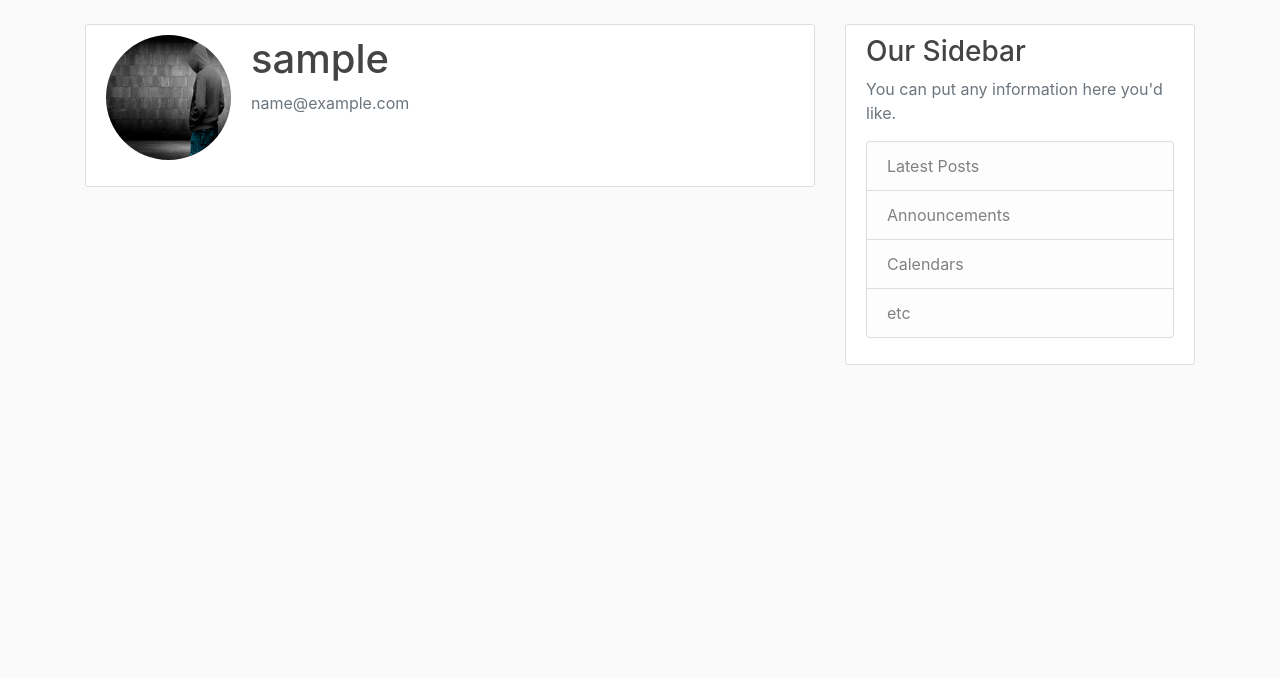
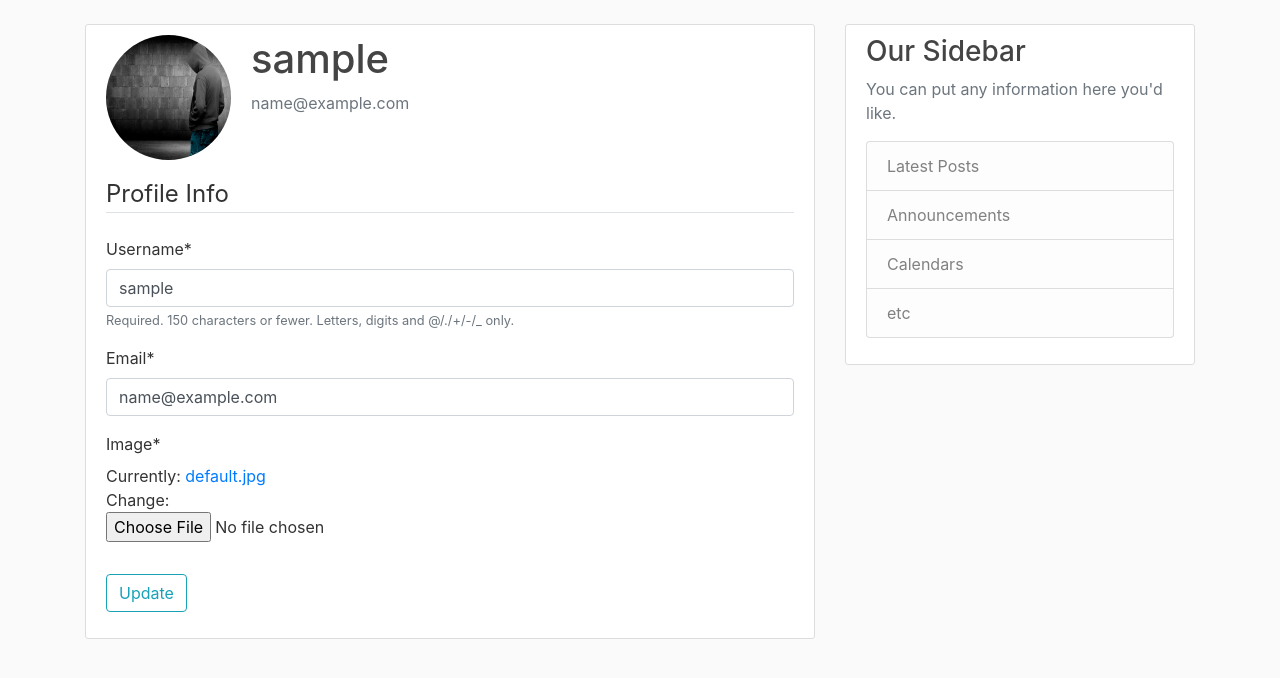
Before and after one commit to fonzobalao/djangopractice, a Django app: page /profile/ in a window 1280 px wide. Shown: the part 56-734 px from the top of the page. Run offline with Django 3.2, Linux system fonts and the light colour scheme; the visitor is signed in with stand-in values (Sample User, id 1); some libraries are stand-ins or nearby versions.

Commit message:
user can update profile

```diff
--- a/djangopractice/settings.py
+++ b/djangopractice/settings.py
@@ -123,7 +123,7 @@ USE_TZ = True
 STATIC_URL = '/static/'
 
 MEDIA_ROOT = os.path.join(BASE_DIR, 'media')
-MEDIA_URL = '../media/'
+MEDIA_URL = '/media/'
 
 CRISPY_TEMPLATE_PACK = 'bootstrap4'
 
--- a/djangopractice/urls.py
+++ b/djangopractice/urls.py
@@ -30,4 +30,4 @@ urlpatterns = [
 ]
 
 if settings.DEBUG:
-    urlpatterns += static(settings.STATIC_URL, document_root=settings.STATIC_ROOT)
+    urlpatterns += static(settings.MEDIA_URL, document_root=settings.MEDIA_ROOT)
--- a/practice/templates/practice/home.html
+++ b/practice/templates/practice/home.html
@@ -2,6 +2,7 @@
 {% block content %}
     {% for post in posts %}
     <article class="media content-section">
+      <img class="rounded-circle article-img" src="{{post.author.profile.image.url }}">
         <div class="media-body">
           <div class="article-metadata">
             <a class="mr-2" href="#">{{ post.author }}</a>
--- a/users/forms.py
+++ b/users/forms.py
@@ -1,6 +1,7 @@
 from django import forms
 from django.contrib.auth.models import User
 from django.contrib.auth.forms import UserCreationForm
+from .models import Profile
 
 class UserRegisterForm(UserCreationForm):
     email = forms.EmailField()
@@ -8,3 +9,15 @@ class UserRegisterForm(UserCreationForm):
     class Meta:
         model = User
         fields = ['username', 'email', 'password1', 'password2']
+
+class UserUpdateForm(forms.ModelForm):
+    email = forms.EmailField()
+
+    class Meta:
+        model = User
+        fields = ['username', 'email']
+
+class ProfileUpdateForm(forms.ModelForm):
+    class Meta:
+        model = Profile
+        fields = ['image']
--- a/users/models.py
+++ b/users/models.py
@@ -1,5 +1,6 @@
 from django.db import models
 from django.contrib.auth.models import User
+from PIL import Image
 
 class Profile(models.Model):
     user = models.OneToOneField(User, on_delete=models.CASCADE)
@@ -7,3 +8,13 @@ class Profile(models.Model):
 
     def __str__(self):
         return f'{self.user.username} Profile'
+
+    def save(self):
+        super().save()
+
+        img = Image.open(self.image.path)
+
+        if img.height > 300 or img.width > 300:
+            output_size = (300, 300)
+            img.thumbnail(output_size)
+            img.save(self.image.path)
--- a/users/templates/users/profile.html
+++ b/users/templates/users/profile.html
@@ -9,6 +9,18 @@
             <p class="text-secondary">{{ user.email }}</p>
         </div>
         </div>
-        <!-- FORM HERE -->
+        <form method="POST" enctype="multipart/form-data">
+            {% csrf_token %}
+            <fieldset class="form-group">
+                <legend class="border-bottom mb-4">
+                    Profile Info
+                </legend>
+                {{ u_form|crispy }}
+                {{ p_form|crispy }}
+            </fieldset>
+            <div class="form-group">
+                <button class="btn btn-outline-info" type="submit">Update</button>
+            </div>
+        </form>
     </div>
 {% endblock content %}
--- a/users/views.py
+++ b/users/views.py
@@ -1,6 +1,6 @@
 from django.shortcuts import render, redirect
 from django.contrib import messages
-from .forms import UserRegisterForm
+from .forms import UserRegisterForm, UserUpdateForm, ProfileUpdateForm
 from django.contrib.auth.decorators import login_required
 
 def register(request):
@@ -17,4 +17,23 @@ def register(request):
 
 @login_required
 def profile(request):
-    return render(request, 'users/profile.html')
+    if request.method == 'POST':
+        u_form = UserUpdateForm(request.POST, instance=request.user)
+        p_form = ProfileUpdateForm(request.POST, request.FILES, instance=request.user.profile)
+
+        if u_form.is_valid() and p_form.is_valid():
+            u_form.save()
+            p_form.save()
+            messages.success(request, f'Your account has updated!')
+            return redirect('profile')
+
+    else:
+         u_form = UserUpdateForm(instance=request.user)
+         p_form = ProfileUpdateForm(instance=request.user.profile)
+
+    context = {
+        'u_form': u_form,
+        'p_form': p_form,
+    }
+
+    return render(request, 'users/profile.html', context)
```
Also changed, not shown: media/profile_pics/5319747.jpg (added), media/profile_pics/5319747_El9HQUb.jpg (added), media/profile_pics/Alfonso_1x1.JPG (added), media/profile_pics/Alfonso_1x1_ty3K3vs.JPG (added), media/profile_pics/Alfonso_Balao.jpg (added), media/profile_pics/aloy.jpg (added), media/profile_pics/aloy_3Rai9S0.jpg (added), media/profile_pics/bear.jpg (added).
